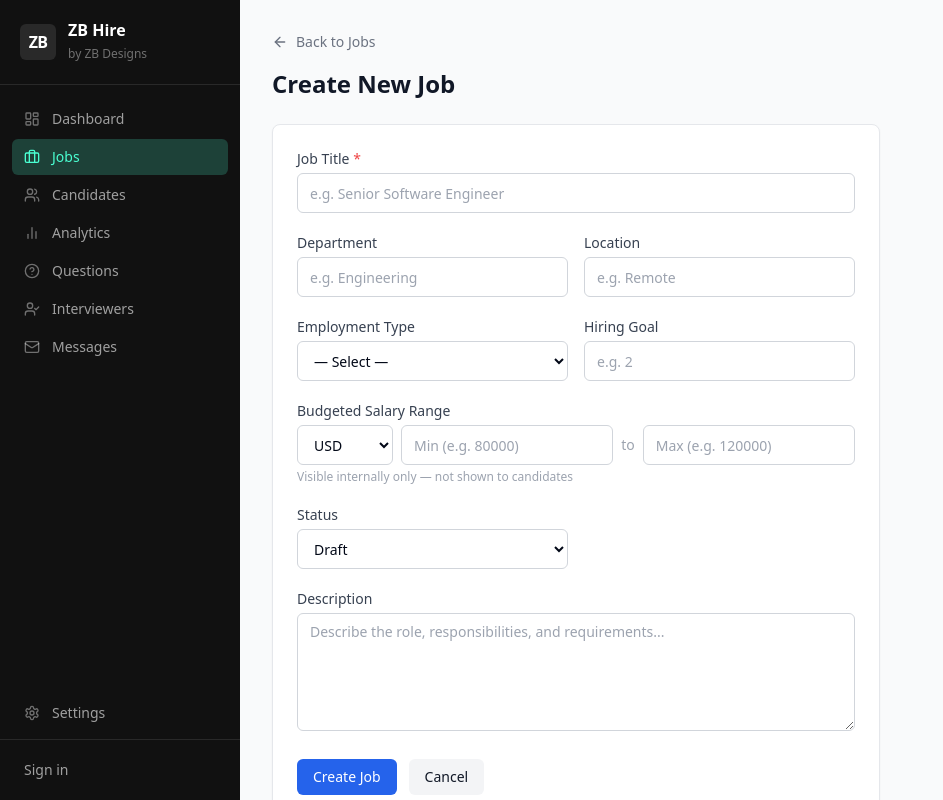
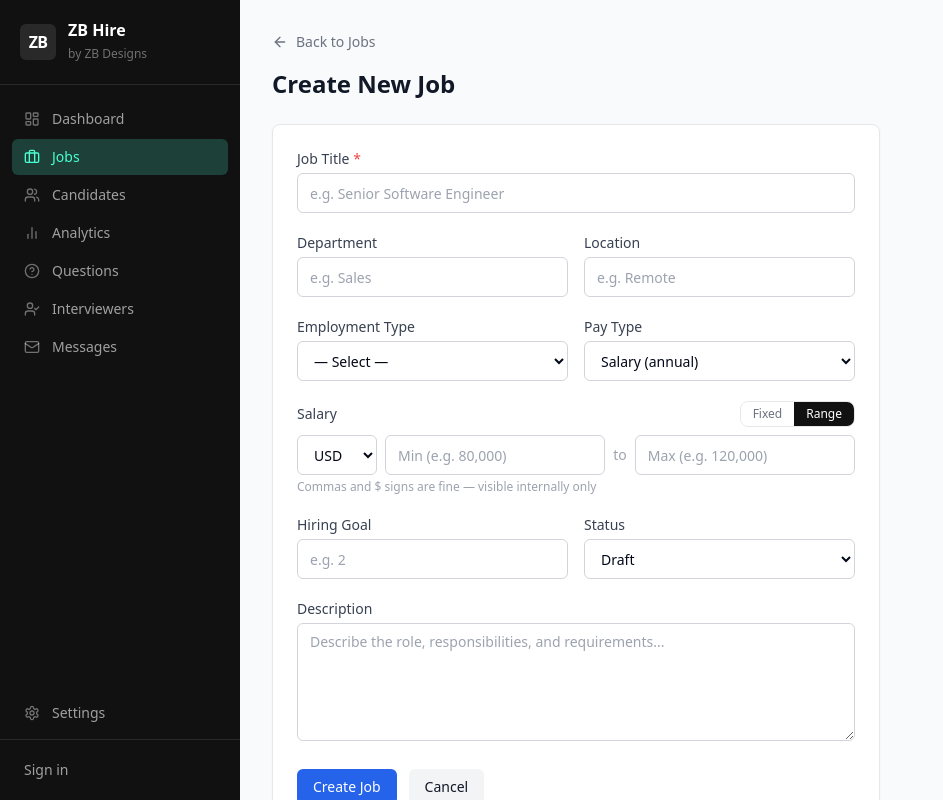
Before and after one commit to sckimball30/zb-hire, a Next.js app: page /jobs/new in a window 1280 px wide. Shown: the whole page, without its empty margins (0-943 px from the left). Built offline with nearby package versions, Linux system fonts and the light colour scheme; no server answers.

Commit message:
Match job creation form to edit form — Fixed/Range toggle, Pay Type, formatted compensation
Co-Authored-By: Claude Sonnet 4.6 <noreply@anthropic.com>

```diff
--- a/src/app/jobs/new/page.tsx
+++ b/src/app/jobs/new/page.tsx
@@ -6,9 +6,16 @@ import Link from 'next/link'
 import { ArrowLeft } from 'lucide-react'
 import { toast } from 'sonner'
 
+function parseMoney(val: string): number | undefined {
+  const clean = val.replace(/[$,\s]/g, '')
+  const n = parseInt(clean, 10)
+  return isNaN(n) ? undefined : n
+}
+
 export default function NewJobPage() {
   const router = useRouter()
   const [loading, setLoading] = useState(false)
+  const [compMode, setCompMode] = useState<'fixed' | 'range'>('range')
   const [form, setForm] = useState({
     title: '',
     department: '',
@@ -17,6 +24,8 @@ export default function NewJobPage() {
     status: 'DRAFT' as 'DRAFT' | 'OPEN',
     hiringGoal: '',
     employmentType: '',
+    payType: 'SALARY',
+    salaryFixed: '',
     salaryMin: '',
     salaryMax: '',
     salaryCurrency: 'USD',
@@ -33,6 +42,9 @@ export default function NewJobPage() {
       return
     }
 
+    const salaryMin = compMode === 'fixed' ? parseMoney(form.salaryFixed) : parseMoney(form.salaryMin)
+    const salaryMax = compMode === 'fixed' ? parseMoney(form.salaryFixed) : parseMoney(form.salaryMax)
+
     setLoading(true)
     try {
       const res = await fetch('/api/jobs', {
@@ -46,8 +58,9 @@ export default function NewJobPage() {
           status: form.status,
           hiringGoal: form.hiringGoal ? parseInt(form.hiringGoal) : undefined,
           employmentType: form.employmentType || undefined,
-          salaryMin: form.salaryMin ? parseInt(form.salaryMin) : undefined,
-          salaryMax: form.salaryMax ? parseInt(form.salaryMax) : undefined,
+          payType: form.payType,
+          salaryMin,
+          salaryMax,
           salaryCurrency: form.salaryCurrency,
         }),
       })
@@ -67,6 +80,8 @@ export default function NewJobPage() {
     }
   }
 
+  const payLabel = form.payType === 'HOURLY' ? 'Hourly Rate' : 'Salary'
+
   return (
     <div className="p-8 max-w-2xl">
       <div className="mb-6">
@@ -79,57 +94,37 @@ export default function NewJobPage() {
 
       <div className="card p-6">
         <form onSubmit={handleSubmit} className="space-y-5">
+
+          {/* Title */}
           <div>
             <label htmlFor="title" className="label">Job Title <span className="text-red-500">*</span></label>
             <input
-              id="title"
-              name="title"
-              type="text"
-              className="input"
+              id="title" name="title" type="text" className="input"
               placeholder="e.g. Senior Software Engineer"
-              value={form.title}
-              onChange={handleChange}
-              required
+              value={form.title} onChange={handleChange} required
             />
           </div>
 
+          {/* Department + Location */}
           <div className="grid grid-cols-2 gap-4">
             <div>
               <label htmlFor="department" className="label">Department</label>
-              <input
-                id="department"
-                name="department"
-                type="text"
-                className="input"
-                placeholder="e.g. Engineering"
-                value={form.department}
-                onChange={handleChange}
-              />
+              <input id="department" name="department" type="text" className="input"
+                placeholder="e.g. Sales" value={form.department} onChange={handleChange} />
             </div>
             <div>
               <label htmlFor="location" className="label">Location</label>
-              <input
-                id="location"
-                name="location"
-                type="text"
-                className="input"
-                placeholder="e.g. Remote"
-                value={form.location}
-                onChange={handleChange}
-              />
+              <input id="location" name="location" type="text" className="input"
+                placeholder="e.g. Remote" value={form.location} onChange={handleChange} />
             </div>
           </div>
 
+          {/* Employment Type + Pay Type */}
           <div className="grid grid-cols-2 gap-4">
             <div>
               <label htmlFor="employmentType" className="label">Employment Type</label>
-              <select
-                id="employmentType"
-                name="employmentType"
-                className="input"
-                value={form.employmentType}
-                onChange={handleChange}
-              >
+              <select id="employmentType" name="employmentType" className="input"
+                value={form.employmentType} onChange={handleChange}>
                 <option value="">— Select —</option>
                 <option value="FULL_TIME">Full-time</option>
                 <option value="PART_TIME">Part-time</option>
@@ -139,87 +134,97 @@ export default function NewJobPage() {
               </select>
             </div>
             <div>
-              <label htmlFor="hiringGoal" className="label">Hiring Goal</label>
-              <input
-                id="hiringGoal"
-                name="hiringGoal"
-                type="number"
-                min="1"
-                className="input"
-                placeholder="e.g. 2"
-                value={form.hiringGoal}
-                onChange={handleChange}
-              />
+              <label htmlFor="payType" className="label">Pay Type</label>
+              <select id="payType" name="payType" className="input"
+                value={form.payType} onChange={handleChange}>
+                <option value="SALARY">Salary (annual)</option>
+                <option value="HOURLY">Hourly</option>
+              </select>
             </div>
           </div>
 
-          {/* Salary Range */}
+          {/* Compensation */}
           <div>
-            <label className="label">Budgeted Salary Range</label>
+            <div className="flex items-center justify-between mb-2">
+              <label className="label mb-0">{payLabel}</label>
+              {/* Fixed vs Range toggle */}
+              <div className="flex rounded-lg border border-gray-200 overflow-hidden text-xs">
+                <button
+                  type="button"
+                  onClick={() => setCompMode('fixed')}
+                  className={`px-3 py-1 font-medium transition-colors ${compMode === 'fixed' ? 'bg-[#111] text-white' : 'bg-white text-gray-500 hover:bg-gray-50'}`}
+                >
+                  Fixed
+                </button>
+                <button
+                  type="button"
+                  onClick={() => setCompMode('range')}
+                  className={`px-3 py-1 font-medium transition-colors ${compMode === 'range' ? 'bg-[#111] text-white' : 'bg-white text-gray-500 hover:bg-gray-50'}`}
+                >
+                  Range
+                </button>
+              </div>
+            </div>
+
             <div className="flex items-center gap-2">
-              <select
-                name="salaryCurrency"
-                className="input w-24 flex-shrink-0"
-                value={form.salaryCurrency}
-                onChange={handleChange}
-              >
+              <select name="salaryCurrency" className="input w-20 flex-shrink-0"
+                value={form.salaryCurrency} onChange={handleChange}>
                 <option value="USD">USD</option>
                 <option value="EUR">EUR</option>
                 <option value="GBP">GBP</option>
                 <option value="CAD">CAD</option>
                 <option value="AUD">AUD</option>
               </select>
-              <input
-                name="salaryMin"
-                type="number"
-                min="0"
-                step="1000"
-                className="input flex-1"
-                placeholder="Min (e.g. 80000)"
-                value={form.salaryMin}
-                onChange={handleChange}
-              />
-              <span className="text-gray-400 text-sm flex-shrink-0">to</span>
-              <input
-                name="salaryMax"
-                type="number"
-                min="0"
-                step="1000"
-                className="input flex-1"
-                placeholder="Max (e.g. 120000)"
-                value={form.salaryMax}
-                onChange={handleChange}
-              />
+
+              {compMode === 'fixed' ? (
+                <input
+                  name="salaryFixed" type="text" className="input flex-1"
+                  placeholder={form.payType === 'HOURLY' ? 'e.g. 18 or $18.50' : 'e.g. 37,440 or $95,000'}
+                  value={form.salaryFixed} onChange={handleChange}
+                />
+              ) : (
+                <>
+                  <input
+                    name="salaryMin" type="text" className="input flex-1"
+                    placeholder={form.payType === 'HOURLY' ? 'Min (e.g. 15)' : 'Min (e.g. 80,000)'}
+                    value={form.salaryMin} onChange={handleChange}
+                  />
+                  <span className="text-gray-400 text-sm flex-shrink-0">to</span>
+                  <input
+                    name="salaryMax" type="text" className="input flex-1"
+                    placeholder={form.payType === 'HOURLY' ? 'Max (e.g. 25)' : 'Max (e.g. 120,000)'}
+                    value={form.salaryMax} onChange={handleChange}
+                  />
+                </>
+              )}
             </div>
-            <p className="text-xs text-gray-400 mt-1">Visible internally only — not shown to candidates</p>
+            <p className="text-xs text-gray-400 mt-1">Commas and $ signs are fine — visible internally only</p>
           </div>
 
+          {/* Hiring Goal + Status */}
           <div className="grid grid-cols-2 gap-4">
             <div>
+              <label htmlFor="hiringGoal" className="label">Hiring Goal</label>
+              <input id="hiringGoal" name="hiringGoal" type="number" min="1" className="input"
+                placeholder="e.g. 2" value={form.hiringGoal} onChange={handleChange} />
+            </div>
+            <div>
               <label htmlFor="status" className="label">Status</label>
-              <select
-                id="status"
-                name="status"
-                className="input"
-                value={form.status}
-                onChange={handleChange}
-              >
+              <select id="status" name="status" className="input"
+                value={form.status} onChange={handleChange}>
                 <option value="DRAFT">Draft</option>
                 <option value="OPEN">Open</option>
               </select>
             </div>
           </div>
 
+          {/* Description */}
           <div>
             <label htmlFor="description" className="label">Description</label>
             <textarea
-              id="description"
-              name="description"
-              rows={5}
-              className="input h-auto"
+              id="description" name="description" rows={5} className="input h-auto"
               placeholder="Describe the role, responsibilities, and requirements..."
-              value={form.description}
-              onChange={handleChange}
+              value={form.description} onChange={handleChange}
             />
           </div>
 
@@ -227,9 +232,7 @@ export default function NewJobPage() {
             <button type="submit" disabled={loading} className="btn-primary">
               {loading ? 'Creating...' : 'Create Job'}
             </button>
-            <Link href="/jobs" className="btn-secondary">
-              Cancel
-            </Link>
+            <Link href="/jobs" className="btn-secondary">Cancel</Link>
           </div>
         </form>
       </div>
```
